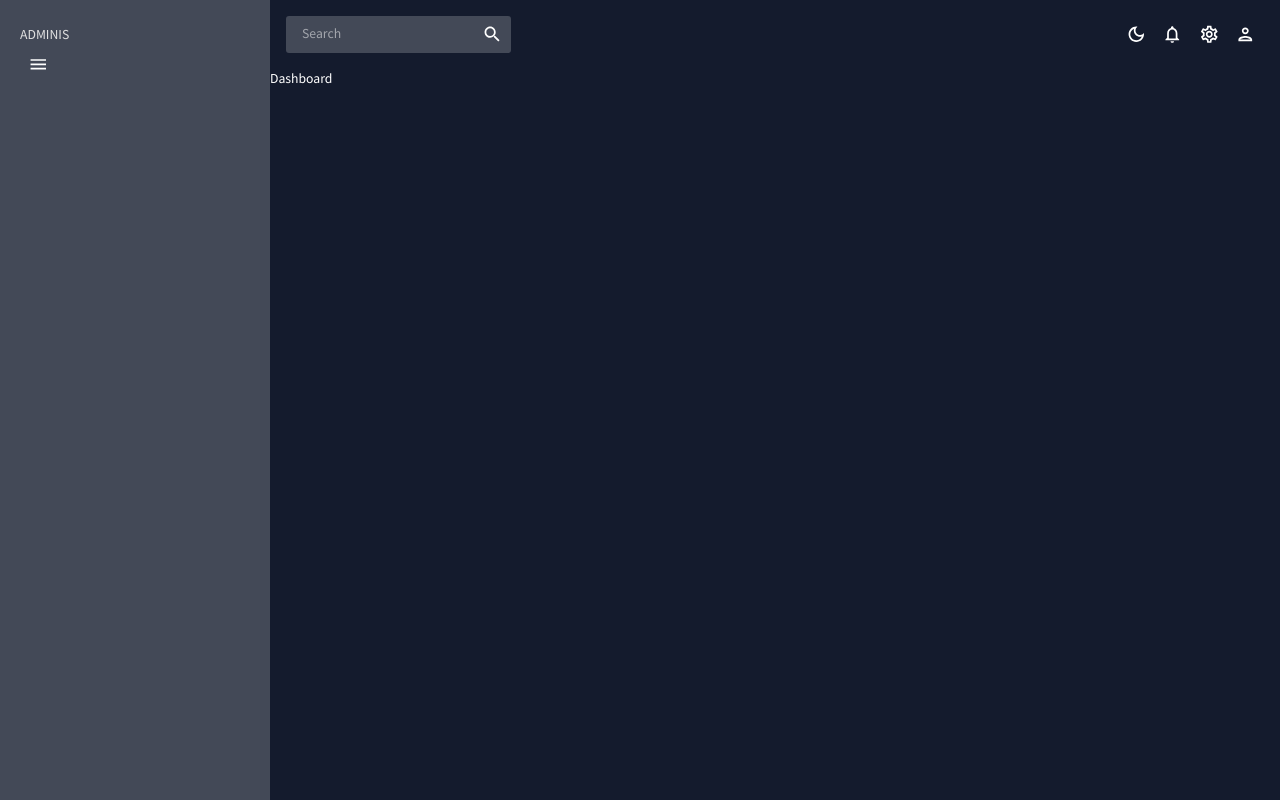
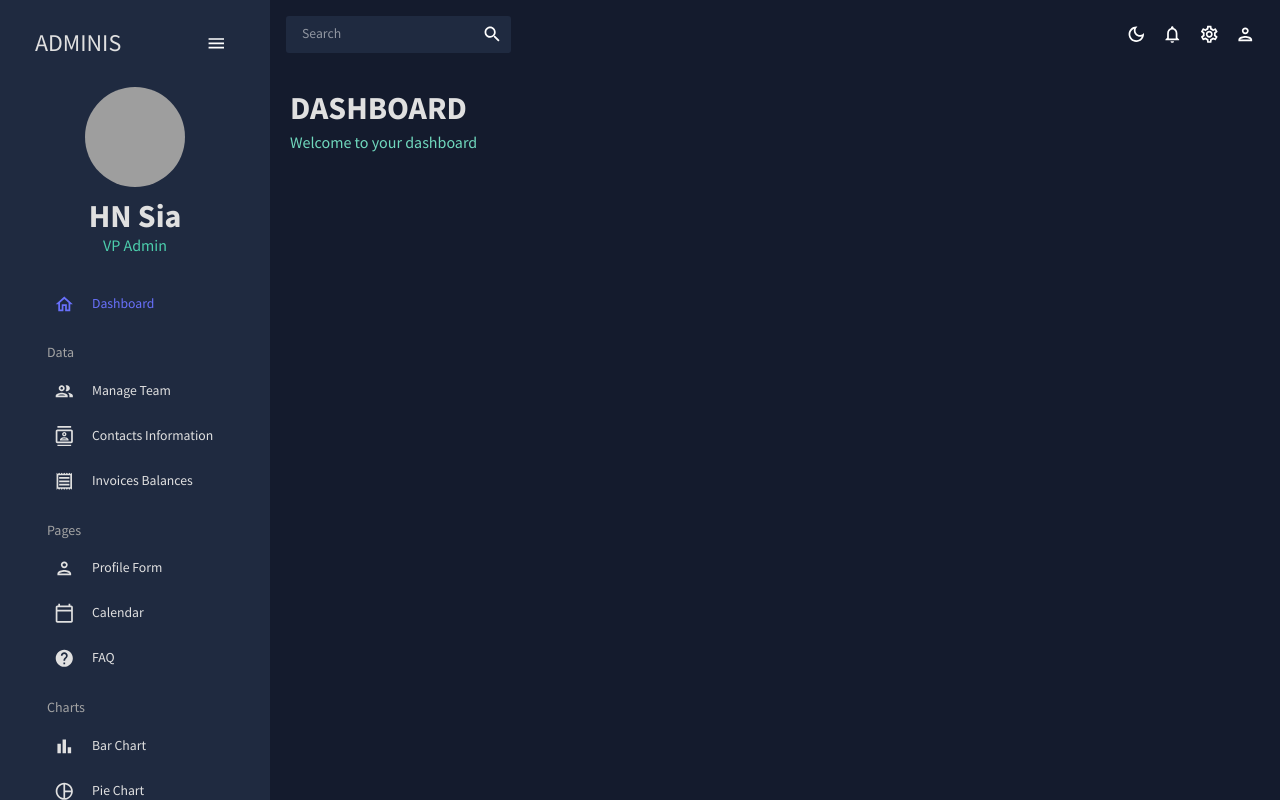
Before and after one commit to hnsia/admin-dashboard, a React (Create React App) app in the folder admin-dashboard/: page / in a window 1280 px wide. Built offline with nearby package versions, Linux system fonts and the light colour scheme; grey boxes are pictures that could not be loaded.

Commit message:
Complete sidebar base functionality

```diff
--- /dev/null
+++ b/admin-dashboard/src/components/Header.jsx
@@ -0,0 +1,25 @@
+import { Typography, Box, useTheme } from "@mui/material";
+import { tokens } from "../theme";
+
+const Header = ({ title, subtitle }) => {
+  const theme = useTheme();
+  const colors = tokens(theme.palette.mode);
+
+  return (
+    <Box mb="30px">
+      <Typography
+        variant="h2"
+        color={colors.grey[100]}
+        fontWeight="bold"
+        sx={{ mb: "5px" }}
+      >
+        {title}
+      </Typography>
+      <Typography variant="h5" color={colors.greenAccent[400]}>
+        {subtitle}
+      </Typography>
+    </Box>
+  );
+};
+
+export default Header;
--- a/admin-dashboard/src/scenes/dashboard/index.jsx
+++ b/admin-dashboard/src/scenes/dashboard/index.jsx
@@ -1,5 +1,14 @@
+import { Box } from "@mui/material";
+import Header from "../../components/Header";
+
 const Dashboard = () => {
-  return <div>Dashboard</div>;
+  return (
+    <Box m="20px">
+      <Box display="flex" justifyContent="space-between" alignItems="center">
+        <Header title="DASHBOARD" subtitle="Welcome to your dashboard" />
+      </Box>
+    </Box>
+  );
 };
 
 export default Dashboard;
--- a/admin-dashboard/src/scenes/global/Sidebar.jsx
+++ b/admin-dashboard/src/scenes/global/Sidebar.jsx
@@ -16,6 +16,23 @@
 import TimelineOutlinedIcon from "@mui/icons-material/TimelineOutlined";
 import MenuOutlinedIcon from "@mui/icons-material/MenuOutlined";
 import MapOutlinedIcon from "@mui/icons-material/MapOutlined";
+
+const Item = ({ title, to, icon, selected, setSelected }) => {
+  const theme = useTheme();
+  const colors = tokens(theme.palette.mode);
+
+  return (
+    <MenuItem
+      active={selected === title}
+      style={{ color: colors.grey[100] }}
+      onClick={() => setSelected(title)}
+      icon={icon}
+    >
+      <Typography>{title}</Typography>
+      <Link to={to} />
+    </MenuItem>
+  );
+};
 
 const Sidebar = () => {
   const theme = useTheme();
@@ -55,14 +72,155 @@
             }}
           >
             {!isCollapsed && (
-              <Box>
-                <Typography>ADMINIS</Typography>
-                <IconButton>
+              <Box
+                display="flex"
+                justifyContent="space-between"
+                alignItems="center"
+                ml="15px"
+              >
+                <Typography variant="h3" color={colors.grey[100]}>
+                  ADMINIS
+                </Typography>
+                <IconButton onClick={() => setIsCollapsed(!isCollapsed)}>
                   <MenuOutlinedIcon />
                 </IconButton>
               </Box>
             )}
           </MenuItem>
+
+          {/* USER */}
+          {!isCollapsed && (
+            <Box mb="25px">
+              <Box display="flex" justifyContent="center" alignItems="center">
+                <img
+                  alt="profile-user"
+                  width="100px"
+                  height="100px"
+                  src={`../../assets/user.png`}
+                  style={{ cursor: "pointer", borderRadius: "50%" }}
+                />
+              </Box>
+
+              <Box textAlign="center">
+                <Typography
+                  variant="h2"
+                  color={colors.grey[100]}
+                  fontWeight="bold"
+                  sx={{ marginTop: "10px" }}
+                >
+                  HN Sia
+                </Typography>
+                <Typography variant="h5" color={colors.greenAccent[500]}>
+                  VP Admin
+                </Typography>
+              </Box>
+            </Box>
+          )}
+
+          {/* Menu Items */}
+          <Box paddingLeft={isCollapsed ? undefined : "10%"}>
+            <Item
+              title="Dashboard"
+              to="/"
+              icon={<HomeOutlinedIcon />}
+              selected={selected}
+              setSelected={setSelected}
+            />
+
+            <Typography
+              variant="h6"
+              color={colors.grey[300]}
+              sx={{ m: "15px 0 5px 20px" }}
+            >
+              Data
+            </Typography>
+            <Item
+              title="Manage Team"
+              to="/team"
+              icon={<PeopleOutlinedIcon />}
+              selected={selected}
+              setSelected={setSelected}
+            />
+            <Item
+              title="Contacts Information"
+              to="/contacts"
+              icon={<ContactsOutlinedIcon />}
+              selected={selected}
+              setSelected={setSelected}
+            />
+            <Item
+              title="Invoices Balances"
+              to="/invoices"
+              icon={<ReceiptOutlinedIcon />}
+              selected={selected}
+              setSelected={setSelected}
+            />
+
+            <Typography
+              variant="h6"
+              color={colors.grey[300]}
+              sx={{ m: "15px 0 5px 20px" }}
+            >
+              Pages
+            </Typography>
+            <Item
+              title="Profile Form"
+              to="/form"
+              icon={<PersonOutlinedIcon />}
+              selected={selected}
+              setSelected={setSelected}
+            />
+            <Item
+              title="Calendar"
+              to="/calendar"
+              icon={<CalendarTodayOutlinedIcon />}
+              selected={selected}
+              setSelected={setSelected}
+            />
+            <Item
+              title="FAQ"
+              to="/faq"
+              icon={<HelpOutlinedIcon />}
+              selected={selected}
+              setSelected={setSelected}
+            />
+
+            <Typography
+              variant="h6"
+              color={colors.grey[300]}
+              sx={{ m: "15px 0 5px 20px" }}
+            >
+              Charts
+            </Typography>
+            <Item
+              title="Bar Chart"
+              to="/bar"
+              icon={<BarChartOutlinedIcon />}
+              selected={selected}
+              setSelected={setSelected}
+            />
+            <Item
+              title="Pie Chart"
+              to="/pie"
+              icon={<PieChartOutlineOutlinedIcon />}
+              selected={selected}
+              setSelected={setSelected}
+            />
+            <Item
+              title="Line Chart"
+              to="/line"
+              icon={<TimelineOutlinedIcon />}
+              selected={selected}
+              setSelected={setSelected}
+            />
+            <Item
+              title="Geography Chart"
+              to="/geography"
+              icon={<MapOutlinedIcon />}
+              selected={selected}
+              setSelected={setSelected}
+            />
+          </Box>
         </Menu>
       </ProSidebar>
     </Box>
--- a/admin-dashboard/src/theme.js
+++ b/admin-dashboard/src/theme.js
@@ -20,7 +20,7 @@
           100: "#d0d1d5",
           200: "#a1a4ab",
           300: "#727681",
-          400: "#434957",
+          400: "#1F2A40",
           500: "#141b2d",
           600: "#101624",
           700: "#0c101b",
```
Also changed, not shown: 1 other file (tests, documents, lock files or other folders).
